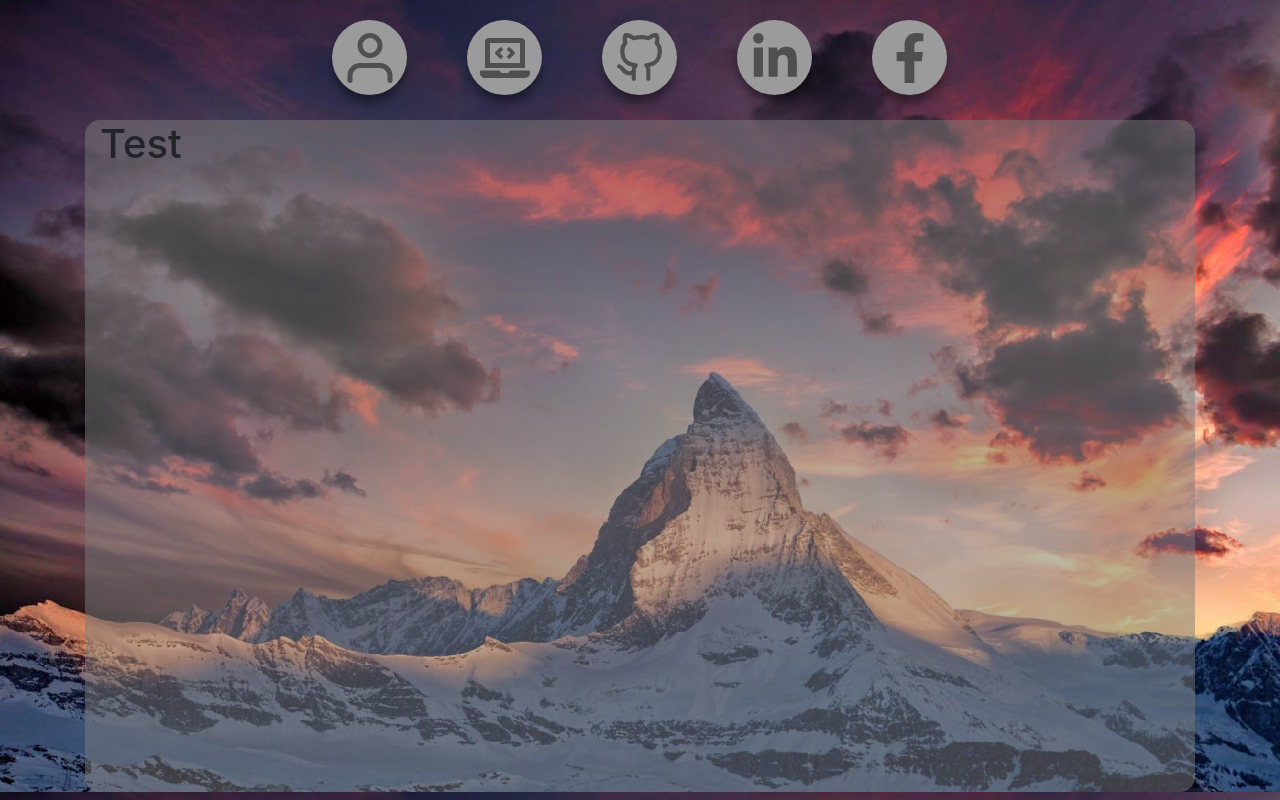
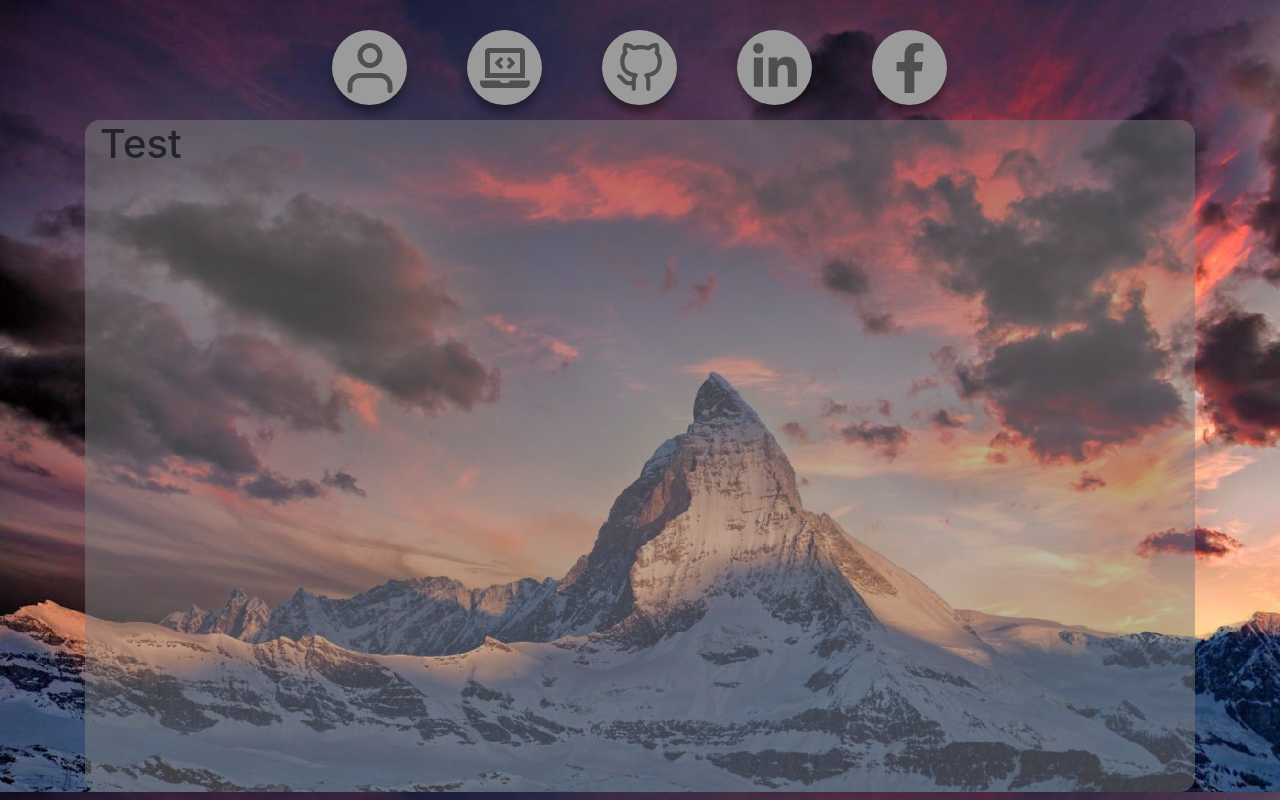
Before and after one commit to eamonduffy/Personal-Site, a React (Create React App) app: page / in a window 1280 px wide. Shown: the top 800 px of the page. Built offline with nearby package versions, Linux system fonts and the light colour scheme.

Commit message:
event stuff

```diff
--- a/src/Components/FacebookNavBtn.jsx
+++ b/src/Components/FacebookNavBtn.jsx
@@ -10,12 +10,12 @@ const Button = styled.button`
   height: 75px;
   width: 75px;
   margin: auto;
-  margin-top: 20px;
+  margin-top: 30px;
   margin-bottom: 20px;
   text-align: center;
   background-color: rgba(155, 155, 155);
   transition: 0.5s;
-  box-shadow: 0 10px 10px -2px rgba(0, 0, 0, 0.4);
+  box-shadow: 0 10px 10px -2px rgba(0,0,0,0.4);
 
   :hover {
     background-color: #3b5998;
@@ -23,7 +23,7 @@ const Button = styled.button`
 `;
 
 const IconStyle = styled.div`
-  color: #4f4f4f;
+  color: #4F4F4F;
   transition: 0.5s;
 
   :hover {
--- a/src/Components/GithubNavBtn.jsx
+++ b/src/Components/GithubNavBtn.jsx
@@ -10,7 +10,7 @@ const Button = styled.button`
   height: 75px;
   width: 75px;
   margin: auto;
-  margin-top: 20px;
+  margin-top: 30px;
   margin-bottom: 20px;
   text-align: center;
   background-color: rgba(155, 155, 155);
@@ -18,7 +18,7 @@ const Button = styled.button`
   box-shadow: 0 10px 10px -2px rgba(0, 0, 0, 0.4);
 
   :hover {
-    background-color: rgba(105, 189, 210, 0.76);
+    background-color: #6e5494;
   }
 `;
 
--- a/src/Components/LinkedinNavBtn.jsx
+++ b/src/Components/LinkedinNavBtn.jsx
@@ -10,7 +10,7 @@ const Button = styled.button`
   height: 75px;
   width: 75px;
   margin: auto;
-  margin-top: 20px;
+  margin-top: 30px;
   margin-bottom: 20px;
   text-align: center;
   background-color: rgba(155, 155, 155);
--- a/src/Components/Main.jsx
+++ b/src/Components/Main.jsx
@@ -1,4 +1,4 @@
-import React from 'react';
+import React, { Component } from 'react';
 import styled, { css } from 'styled-components';
 import { Container, Row, Col } from 'react-bootstrap';
 
@@ -6,17 +6,46 @@ import { Container, Row, Col } from 'react-bootstrap';
 import Nav from './Nav';
 import TheView from '../Components/TheView';
 
-function App() {
+class Main extends Component {
+  state = {
+    profileOpen: true,
+    projectsOpen: false
+  }
+
+  handleProfile = () => {
+    if (this.state.profileOpen == true) {
+      this.setState({ profileOpen: false })
+      console.log('profile close', this.state.profileOpen, this.state.projectsOpen)
+    } else {
+      this.setState({ profileOpen: true })
+      this.setState({ projectsOpen: false })
+      console.log('profile open', this.state.profileOpen, this.state.projectsOpen)
+    }
+  }
+
+  handleProjects = () => {
+    if (this.state.projectsOpen == true) {
+      this.setState({ projectsOpen: false })
+      console.log('projects open', this.state.projectsOpen, this.state.profileOpen)
+    } else {
+      this.setState({ projectsOpen: true })
+      this.setState({ profileOpen: false })
+      console.log('projects closed', this.state.projectsOpen, this.state.profileOpen)
+    }
+  }
+
+  render() {
     return (
       <div>
         <Row>
-        <Nav />
+          <Nav openProfile={this.handleProfile} openProjects={this.handleProjects} />
         </Row>
         <Row>
           <TheView />
         </Row>
-    </div>
+      </div >
 
     );
   }
-export default App;
+}
+export default Main;
--- a/src/Components/Nav.jsx
+++ b/src/Components/Nav.jsx
@@ -15,7 +15,7 @@ const View = styled.div`
   width: 100%;
 `;
 
-export default function Nav() {
+export default function Nav(props) {
   return (
     <View>
       <Row>
@@ -24,10 +24,11 @@ export default function Nav() {
         <Col></Col>
 
         <Col>
-          <ProfileNavBtn />
+          {/* Instead of {..props} you can use 'openProfile={props.openProfile}' ::::: Each button has two examples of how to pass up*/}
+          <ProfileNavBtn {...props} />
         </Col>
         <Col>
-          <ProjectsNavBtn />
+          <ProjectsNavBtn openProjects={props.openProjects} />
         </Col>
         <Col>
           <GithubNavBtn />
--- a/src/Components/ProfileNavBtn.jsx
+++ b/src/Components/ProfileNavBtn.jsx
@@ -10,7 +10,7 @@ const Button = styled.button`
   height: 75px;
   width: 75px;
   margin: auto;
-  margin-top: 20px;
+  margin-top: 30px;
   margin-bottom: 20px;
   text-align: center;
   background-color: rgba(155, 155, 155);
@@ -18,7 +18,7 @@ const Button = styled.button`
   box-shadow: 0 10px 10px -2px rgba(0, 0, 0, 0.4);
 
   :hover {
-    background-color: rgba(105, 189, 210, 0.76);
+    background-color: #E85353;
   }
 `;
 
@@ -31,10 +31,10 @@ const IconStyle = styled.div`
   }
 `;
 
-export default function ProfileNavBtn() {
+const ProfileNavBtn = (props) => {
   return (
     <Container>
-      <Button>
+      <Button onClick={props.openProfile}>
         <IconStyle>
           {/* <div style={{ color: 'rgba(170, 170, 170, 0.76)' }}> */}
           <FiUser size={60} />
@@ -44,3 +44,5 @@ export default function ProfileNavBtn() {
     </Container>
   );
 }
+
+export default ProfileNavBtn;
--- a/src/Components/ProfileView.jsx
+++ b/src/Components/ProfileView.jsx
@@ -2,7 +2,7 @@ import React from 'react';
 import styled from 'styled-components';
 import { Container } from 'react-bootstrap';
 
-export default function ProfileView() {
+export default function ProfileView(props) {
   return (
     <Container>
       <h1>Test</h1>
--- a/src/Components/ProjectsNavBtn.jsx
+++ b/src/Components/ProjectsNavBtn.jsx
@@ -10,7 +10,7 @@ const Button = styled.button`
   height: 75px;
   width: 75px;
   margin: auto;
-  margin-top: 20px;
+  margin-top: 30px;
   margin-bottom: 20px;
   text-align: center;
   background-color: rgba(155, 155, 155);
@@ -18,7 +18,7 @@ const Button = styled.button`
   box-shadow: 0 10px 10px -2px rgba(0, 0, 0, 0.4);
 
   :hover {
-    background-color: rgba(105, 189, 210, 0.76);
+    background-color: #6cc644;
   }
 `;
 
@@ -31,10 +31,10 @@ const IconStyle = styled.div`
   }
 `;
 
-export default function ProfileNavBtn() {
+export default function ProfileNavBtn(props) {
   return (
     <Container>
-      <Button>
+      <Button onClick={props.openProjects}>
         <IconStyle>
           {/* <div style={{ color: 'rgba(170, 170, 170, 0.76)' }}> */}
           <FaLaptopCode size={50} />
```
Lines whose indentation alone changed are shown as unchanged.
